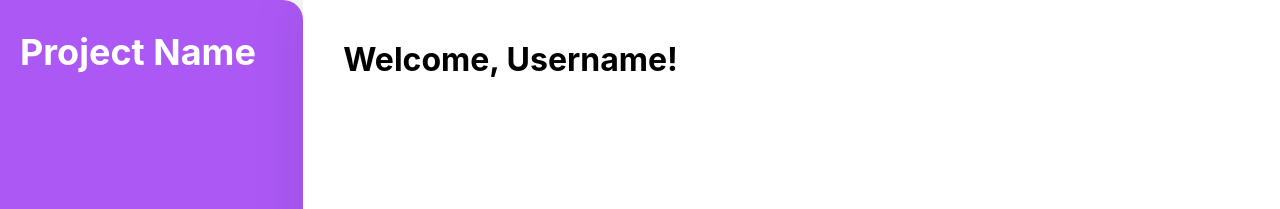
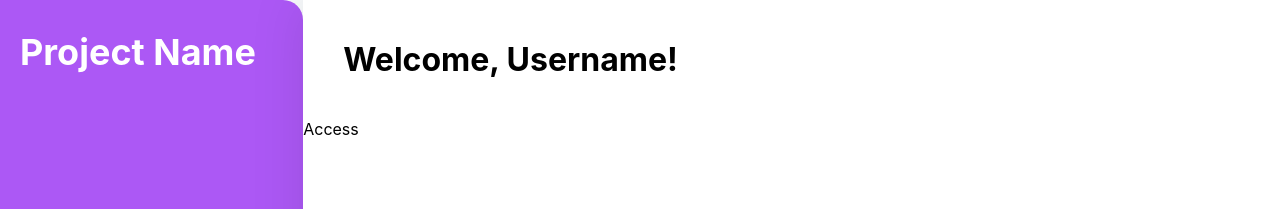
Before and after one commit to juanjosalco/IoT_Project, a React (Create React App) app in the folder iot_project/: page /home in a window 1280 px wide. Shown: the top 209 px of the page. Built offline with nearby package versions, Linux system fonts and the light colour scheme.

Commit message:
[Access] - Added to Home View

```diff
--- a/iot_project/src/components/Home/Home.jsx
+++ b/iot_project/src/components/Home/Home.jsx
@@ -1,5 +1,6 @@
 import React from 'react'
 import Sheet from '../Sheet/Sheet'
+import Access from "./Views/Access/Access"
 import "./Home.css"
 
 export default function Home() {
@@ -9,6 +10,7 @@ export default function Home() {
             <div className='row'>
                 <h1>Welcome, Username!</h1> {/* User name prop */}
             </div>
+            <Access/>
         </header>
         <section>
           {/* Carrusel */}
```
